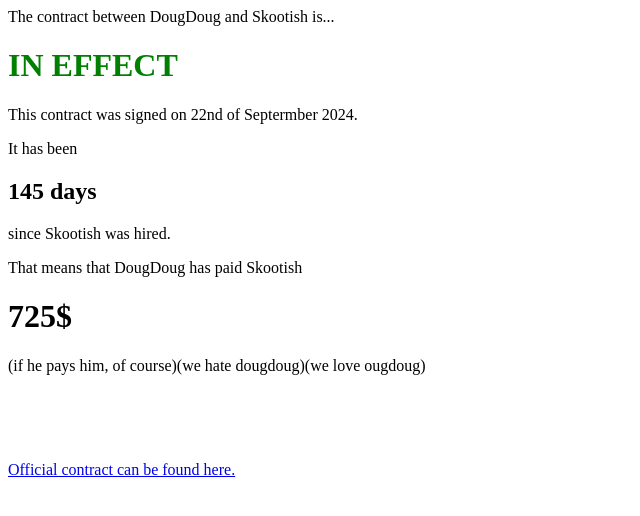
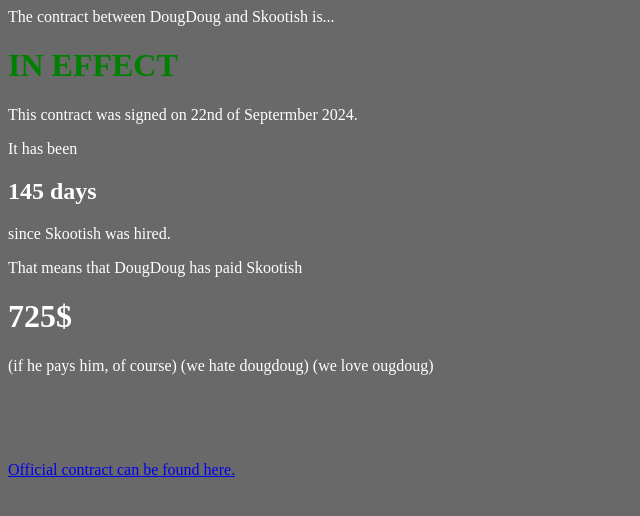
Before and after one commit to IronPlay9/doug-skootish, a plain HTML site: page index.html in a window 1280 px wide. Shown: the whole page, without its empty margins (0-640 px from the left). Drawn offline with Linux system fonts and the light colour scheme.

Commit message:
Update index.html (minor changes + css test)

```diff
--- a/index.html
+++ b/index.html
@@ -1,14 +1,19 @@
+<style>
+body {background-color: 696969; color: white; font-family: Monsterrat}
+#contractStatus {color: green}
+</style>
+
 <p>The contract between DougDoug and Skootish is...</p>
-<h1 style="color:green">IN EFFECT</h1>
+<h1 id="contractStatus">IN EFFECT</h1>
 <p>This contract was signed on 22nd of Septermber 2024.</p>
 <p>It has been</p>
 <h2 id="daysSince"></h2>
 <p>since Skootish was hired.</p>
 <p>That means that DougDoug has paid Skootish</p>
 <h1 id="moneyEarned"></h1>
-<p>(if he pays him, of course)(we hate dougdoug)(we love ougdoug)</p>
+<p>(if he pays him, of course) (we hate dougdoug) (we love ougdoug)</p>
 <br><br><br>
-<a href="https://drive.google.com/file/d/1tYP_d5TDK7omHM8FClBe6ppumGJcS8oZ/view"><p>Official contract can be found here.</p></a>
+<a href="https://drive.google.com/file/d/1tYP_d5TDK7omHM8FClBe6ppumGJcS8oZ/view" target="_blank"><p>Official contract can be found here.</p></a>
 
 <script>
         // The specific date (format: YYYY-MM-DD)
```
